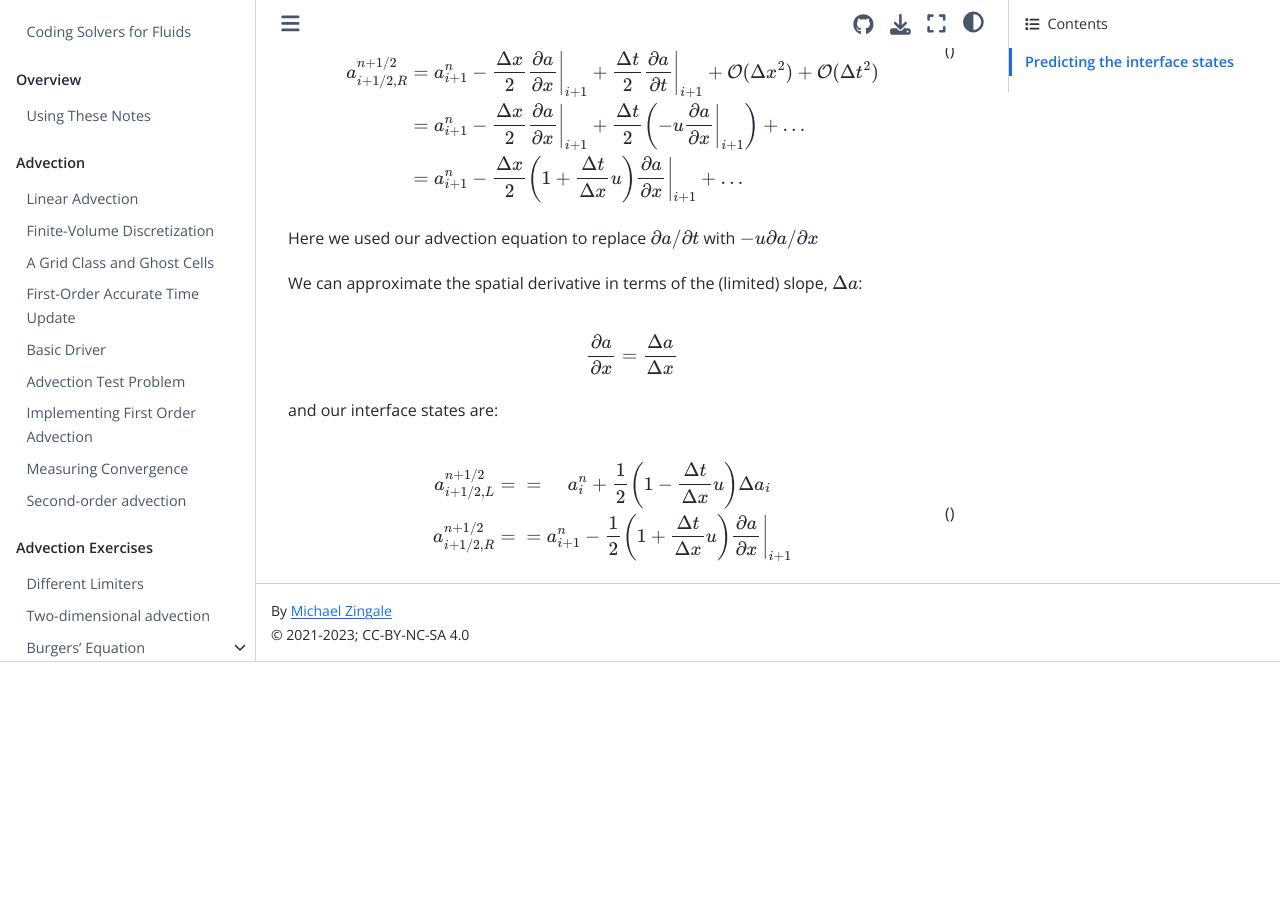
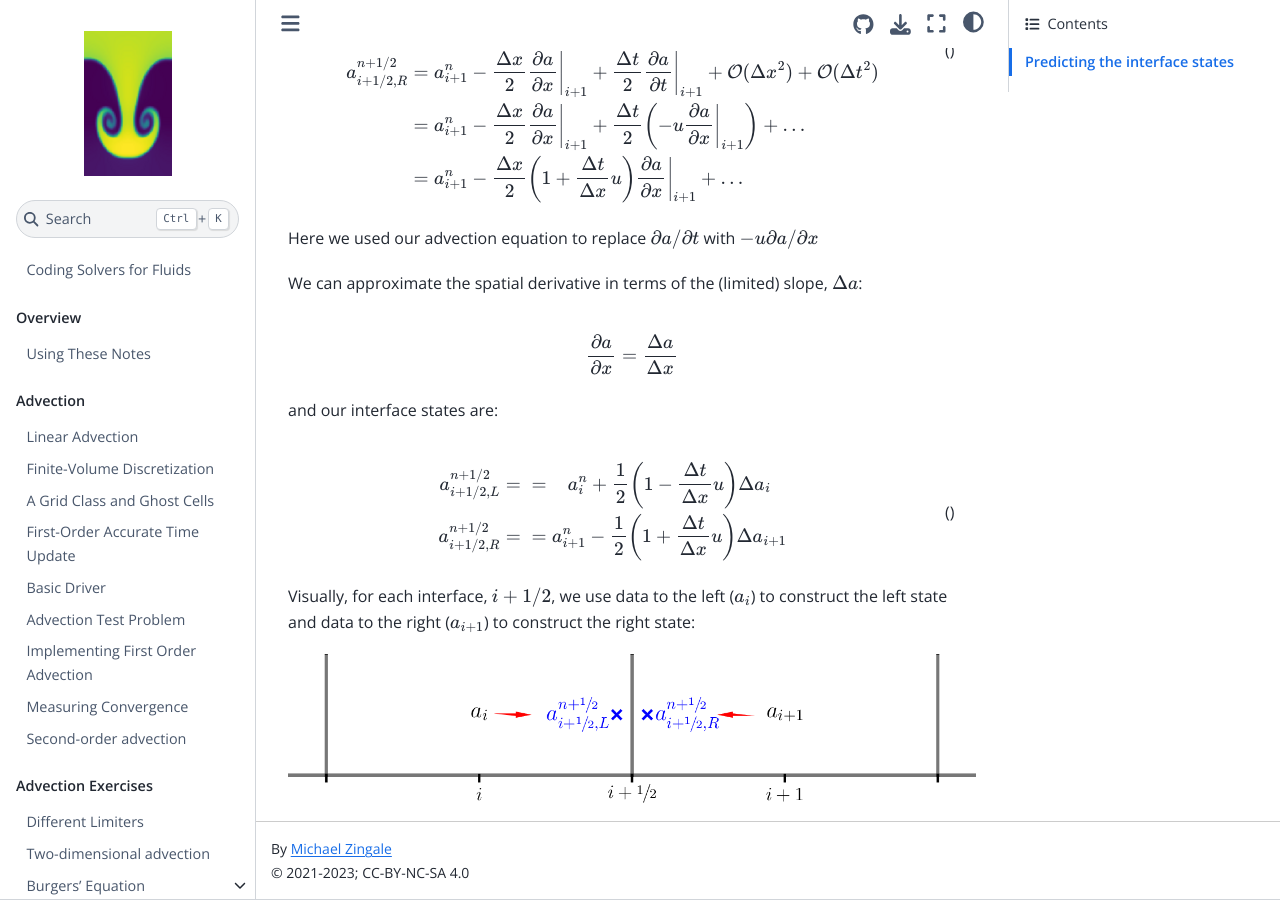
Before and after one commit to zingale/cca-summer-school, a Jupyter Book: the page built from content/advection/advection-exercises-characteristic-tracing.md, in a window 1280 px wide and 900 px high, scrolled down 1199 px. Built offline with Jupyter Book 1.0.4 settings and Sphinx 7.4.7 and the Sphinx Book theme 1.1.4, drawn with Linux system fonts in a browser that asks for light colours; before the commit the page ends 1861 px from its top, so only the background shows below that.

Commit message:
more work

```diff
--- a/content/advection/advection-exercises-characteristic-tracing.md
+++ b/content/advection/advection-exercises-characteristic-tracing.md
@@ -56,5 +56,10 @@
     &=& a_i^n + \frac{1}{2} \left ( 1 - \frac{\Delta t}{\Delta x} u \right ) \Delta a_i \\
 %%
 a_{i+1/2,R}^{n+1/2} &=&
-    &=& a_{i+1}^n - \frac{1}{2} \left ( 1 + \frac{\Delta t}{\Delta x} u \right ) \left .\frac{\partial a}{\partial x} \right |_{i+1}
+    &=& a_{i+1}^n - \frac{1}{2} \left ( 1 + \frac{\Delta t}{\Delta x} u \right ) \Delta a_{i+1}
 \end{eqnarray}
+
+Visually, for each interface, $i+1/2$, we use data to the left ($a_i$) to construct
+the left state and data to the right ($a_{i+1}$) to construct the right state:
+
+![left and right states at $i+1/2$](riemann-adv.png)
```
Also changed, not shown: content/advection/riemann-adv.png (added).
